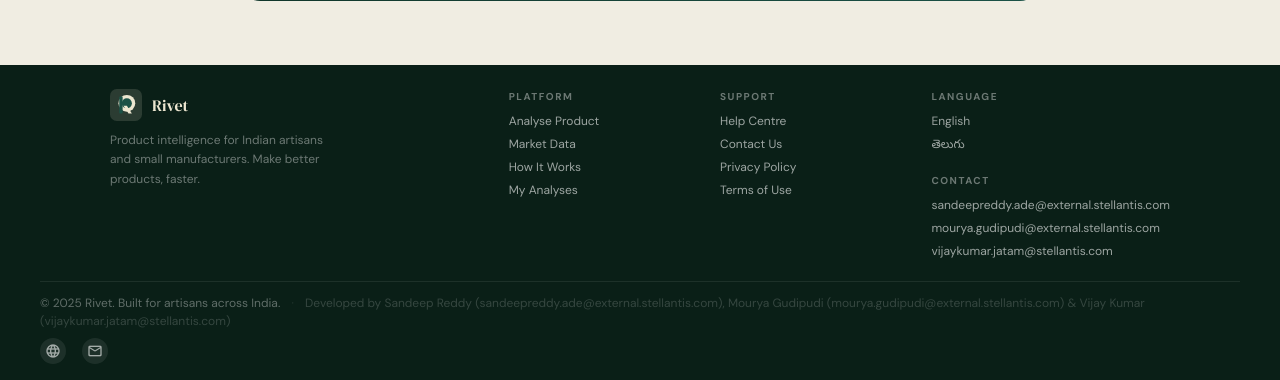
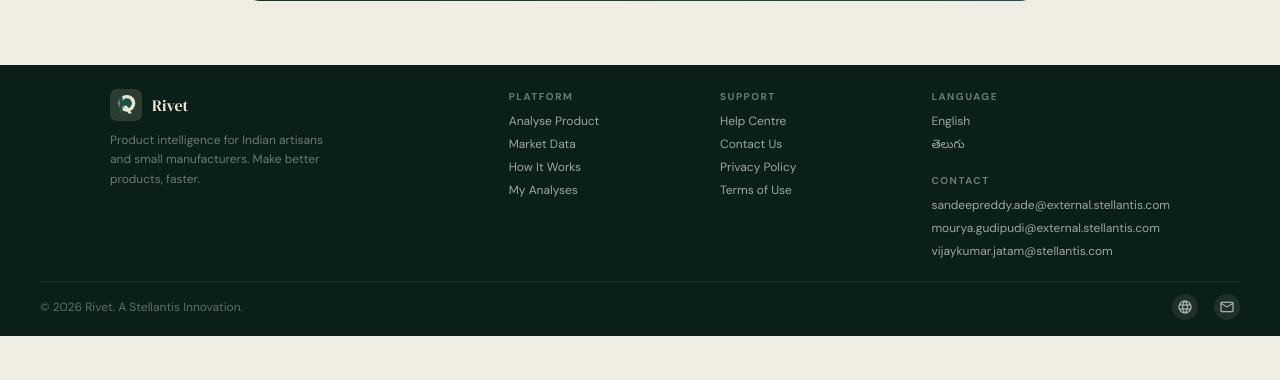
Before and after one commit to sande253/rivet, a Flask app: page /how in a window 1280 px wide. Shown: the part 1921-2301 px from the top of the page. After the commit the page ends 2257 px from the top, so only its background shows below. Run offline with Flask 3, Linux system fonts and the light colour scheme; the visitor is signed in with stand-in values (Sample User, id 1).

Commit message:
Update footer to Stellantis copyright 2026, bold market gap text, update PROCEED message

```diff
--- a/application/templates/index.html
+++ b/application/templates/index.html
@@ -1917,7 +1917,7 @@ textarea.az-field { min-height: 90px; max-height: 220px; resize: vertical; line-
                       <span style="font-size:20px;font-weight:700;color:var(--ink);font-family:'DM Serif Display',serif;" id="optCurrentScore">—</span>
                     </div>
                     <div id="optCanReachProceed" style="display:none;font-size:11px;color:var(--green);font-weight:600;padding:6px 10px;background:var(--green-bg);border-radius:6px;text-align:center;">
-                      ✓ You can reach PROCEED with these changes!
+                      ✓ These changes can help you reach PROCEED!
                     </div>
                   </div>
 
@@ -2215,7 +2215,7 @@ textarea.az-field { min-height: 90px; max-height: 220px; resize: vertical; line-
       <div style="margin-bottom:28px;">
         <div style="margin-bottom:16px;">
           <div style="font-family:'DM Serif Display',serif;font-size:22px;color:var(--ink);margin-bottom:4px;">Market Gaps — Where to Enter</div>
-          <div style="font-size:13px;color:var(--ink-lt);">High demand, low supply — a clear advantage for a well-made product.</div>
+          <div style="font-size:13px;color:var(--ink-lt);"><strong></strong>High demand, low supply</strong> — a clear advantage for a well-made product.</div>
         </div>
         <div class="opportunity-card animate-on-scroll fade-in-left"><div class="opp-icon"><span class="material-icons-round">star</span></div><div class="opp-text"><h6>Premium Handloom Cotton Sarees (₹1,000–₹1,500)</h6><p>Only 2 sellers currently. Strong demand for authentic handloom with certification. Low competition, high price tolerance.</p></div></div>
         <div class="opportunity-card animate-on-scroll fade-in-left delay-1" style="background:linear-gradient(135deg,#1A4535,#256B56);"><div class="opp-icon"><span class="material-icons-round">local_offer</span></div><div class="opp-text"><h6>Mid-Range Bridal Lehenga Choli (₹2,000–₹4,000)</h6><p>Very few products occupy this range. Buyers want quality bridal lehengas without premium ₹10,000+ pricing.</p></div></div>
@@ -2401,9 +2401,7 @@ textarea.az-field { min-height: 90px; max-height: 220px; resize: vertical; line-
         </div>
         <div class="footer-bottom">
           <div class="footer-bottom-left">
-            © 2025 Rivet. Built for artisans across India.
-            <span style="margin:0 8px;opacity:0.3;">·</span>
-            <span style="opacity:0.5;">Developed by Sandeep Reddy (sandeepreddy.ade@external.stellantis.com), Mourya Gudipudi (mourya.gudipudi@external.stellantis.com) & Vijay Kumar (vijaykumar.jatam@stellantis.com)</span>
+            © 2026 Rivet. A Stellantis Innovation.
           </div>
           <div class="footer-bottom-right"><div class="footer-social"><span class="material-icons-round">language</span></div><div class="footer-social"><span class="material-icons-round">mail_outline</span></div></div>
         </div>
```
